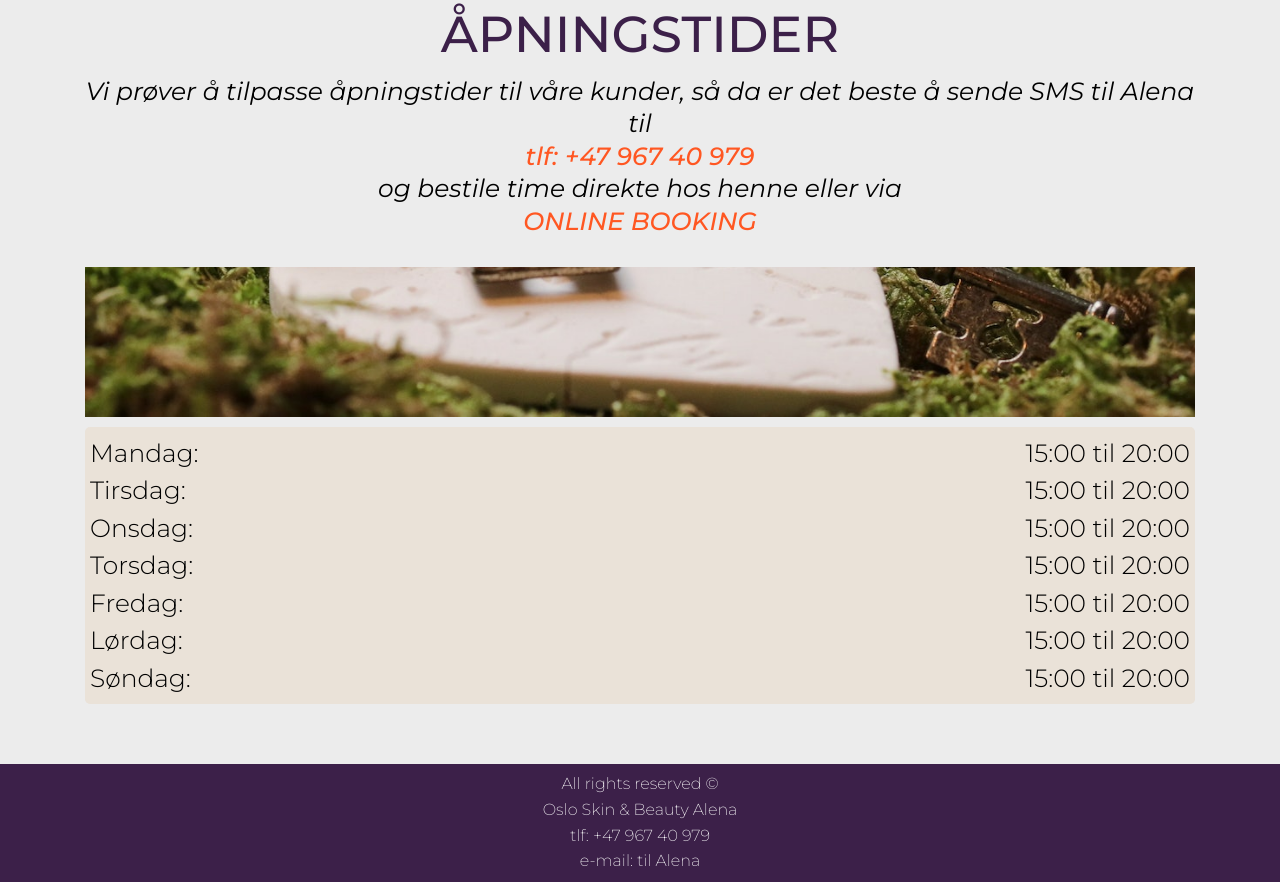
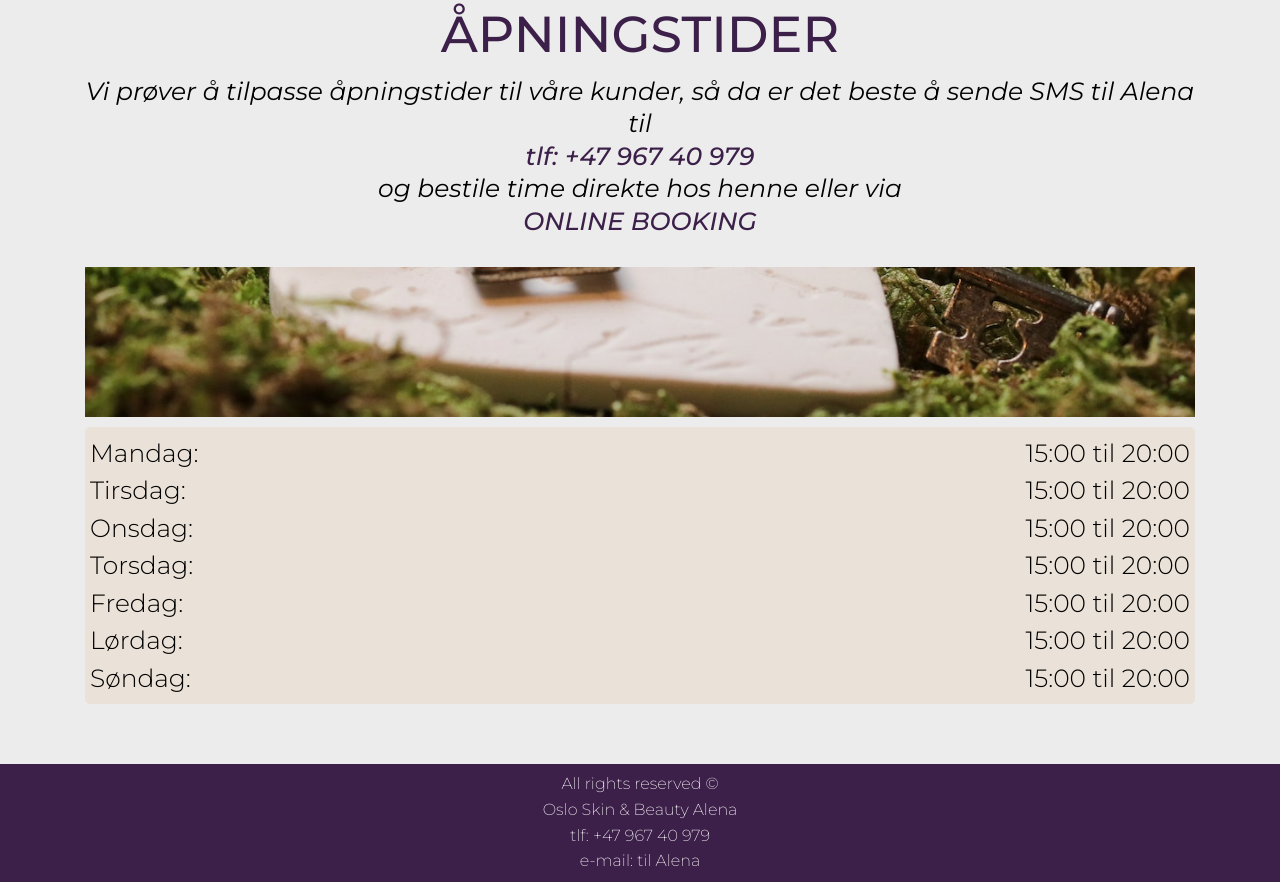
Before and after one commit to MariuszRozycki/skin-beauty, a plain HTML site: page index.html in a window 1280 px wide. Shown: the part 2057-2939 px from the top of the page. Drawn offline with Linux system fonts and the light colour scheme.

Commit message:
Web owner wanted 5 add

```diff
--- a/css/home-about.css
+++ b/css/home-about.css
@@ -17,7 +17,7 @@
 
 .opening-hours .h2-wrapper a {
   display: block;
-  color: var(--color-no1);
+  color: var(--color-no16);
   font-weight: 500;
 }
 
```
